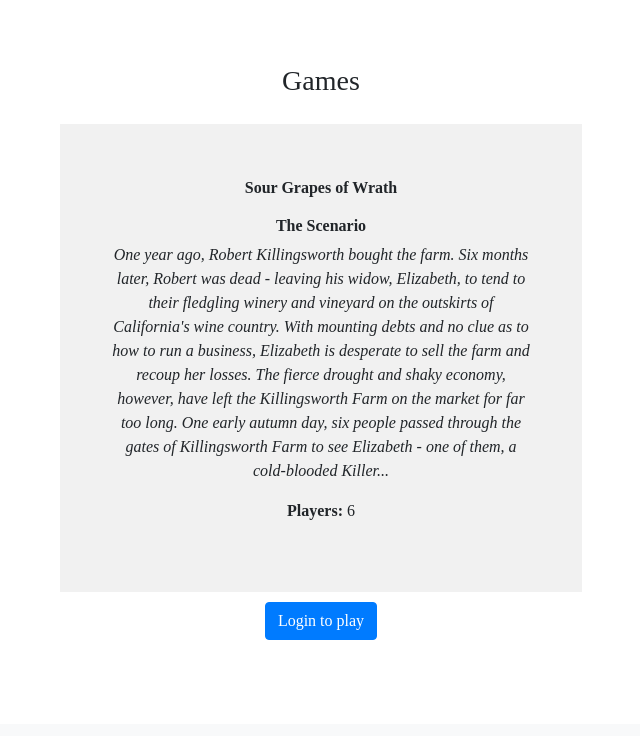
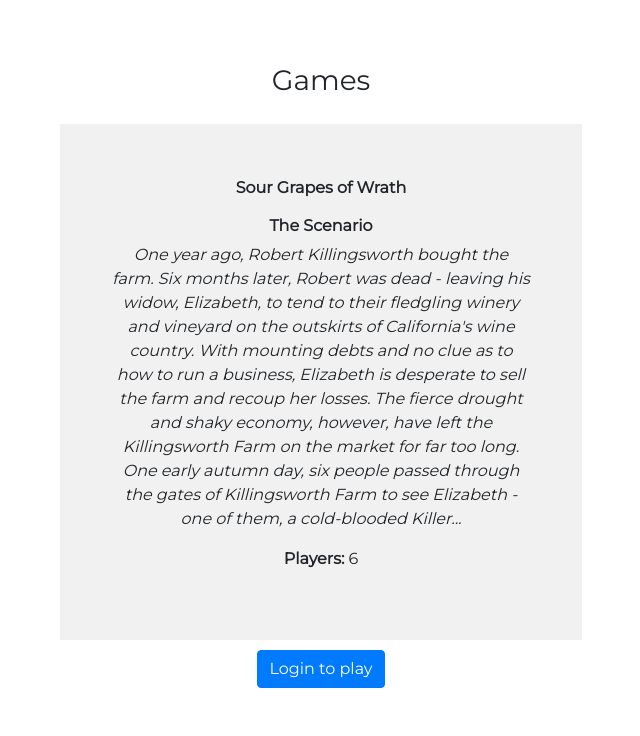
Before and after one commit to charmaine211/murdermystery, a Flask app: page /games in a window 1280 px wide. Shown: the part 76-812 px from the top of the page, without its empty margins (319-959 px from the left). Before the commit the page ends 716 px from the top, so only its background shows below. Run offline with Flask 2, Linux system fonts and the light colour scheme; some libraries are stand-ins or nearby versions.

Commit message:
Added font

```diff
--- a/murdermystery/templates/layout.html
+++ b/murdermystery/templates/layout.html
@@ -23,6 +23,8 @@
 
         <script src="https://ajax.googleapis.com/ajax/libs/jquery/3.5.1/jquery.min.js"></script>
         <script src="https://maxcdn.bootstrapcdn.com/bootstrap/3.4.1/js/bootstrap.min.js"></script>
+
+        <link rel="stylesheet" href="https://fonts.googleapis.com/css?family=Montserrat">
 
         <title>A Magical Item: {% block title %}{% endblock %}</title>
 
```
